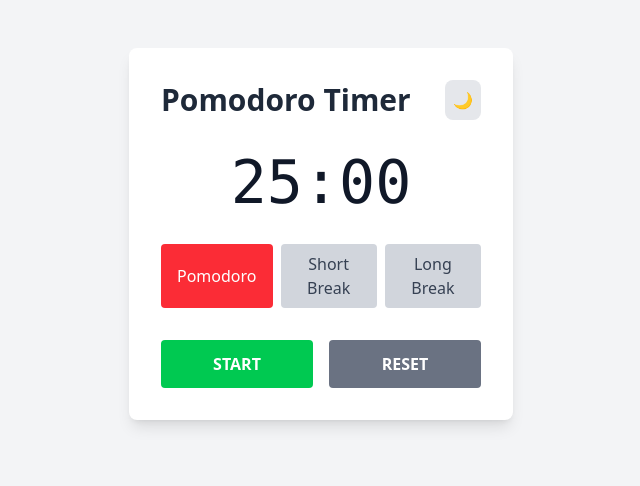
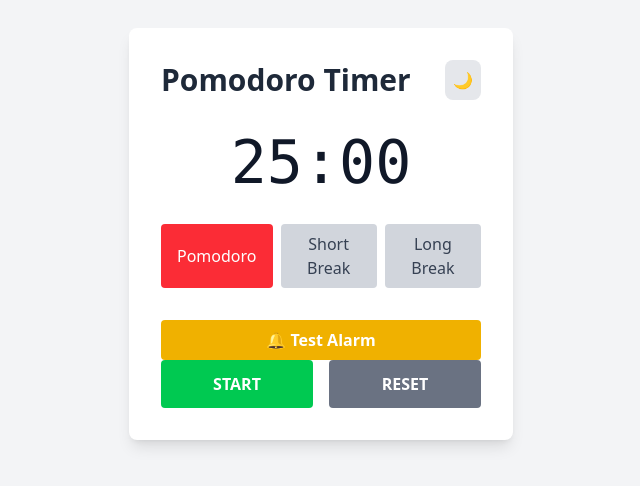
Before and after one commit to Dan8a5/pomflow, a React (Vite) app: page / in a window 1280 px wide. Shown: the part 166-652 px from the top of the page, without its empty margins (319-959 px from the left). Built offline with nearby package versions, Linux system fonts and the light colour scheme.

Commit message:
Added alarm and test

```diff
--- a/src/App.jsx
+++ b/src/App.jsx
@@ -13,6 +13,40 @@ function App() {
     pomodoro: 25 * 60,      // 25 minutes = 1500 seconds
     shortBreak: 5 * 60,     // 5 minutes = 300 seconds
     longBreak: 15 * 60      // 15 minutes = 900 seconds
+  }
+
+  // Function to play alarm sound when timer finishes
+  const playAlarm = () => {
+    // Create audio context for generating sound
+    const audioContext = new (window.AudioContext || window.webkitAudioContext)()
+
+    // Play 3 beeps with different frequencies
+    const frequencies = [800, 1000, 1200] // High pitched beeps
+
+    frequencies.forEach((freq, index) => {
+      setTimeout(() => {
+        // Create oscillator (sound generator)
+        const oscillator = audioContext.createOscillator()
+        const gainNode = audioContext.createGain()
+
+        // Connect oscillator to gain (volume control) to speakers
+        oscillator.connect(gainNode)
+        gainNode.connect(audioContext.destination)
+
+        // Set sound properties
+        oscillator.frequency.setValueAtTime(freq, audioContext.currentTime)
+        oscillator.type = 'sine' // Smooth sine wave sound
+
+        // Set volume envelope (fade in and out for pleasant sound)
+        gainNode.gain.setValueAtTime(0, audioContext.currentTime)
+        gainNode.gain.linearRampToValueAtTime(0.3, audioContext.currentTime + 0.1)
+        gainNode.gain.linearRampToValueAtTime(0, audioContext.currentTime + 0.5)
+
+        // Play the beep for 0.5 seconds
+        oscillator.start(audioContext.currentTime)
+        oscillator.stop(audioContext.currentTime + 0.5)
+      }, index * 600) // 600ms between each beep
+    })
   }
 
   // Function to convert seconds into MM:SS format for display
@@ -47,10 +81,10 @@ function App() {
         setTimeLeft(timeLeft => timeLeft - 1)
       }, 1000)
     }
-    // If timer reaches 0, stop it automatically
+    // If timer reaches 0, stop it and play alarm
     else if (timeLeft === 0) {
       setIsRunning(false)
-      // TODO: Could add notification/sound here when timer finishes
+      playAlarm() // Play alarm sound when timer finishes
     }
 
     // Cleanup function - clears the interval when component unmounts or dependencies change
@@ -151,7 +185,15 @@ function App() {
             Long Break
           </button>
         </div>
-
+        {/* Test Alarm Button */}
+        <div className="mt-4">
+          <button
+            onClick={playAlarm}
+            className="w-full py-2 px-4 rounded bg-yellow-500 text-white font-semibold hover:bg-yellow-600 transition-colors"
+          >
+            🔔 Test Alarm
+          </button>
+        </div>
         {/* Control Buttons */}
         <div className="flex gap-4">
           {/* Start/Pause button - changes text based on timer state */}
```
